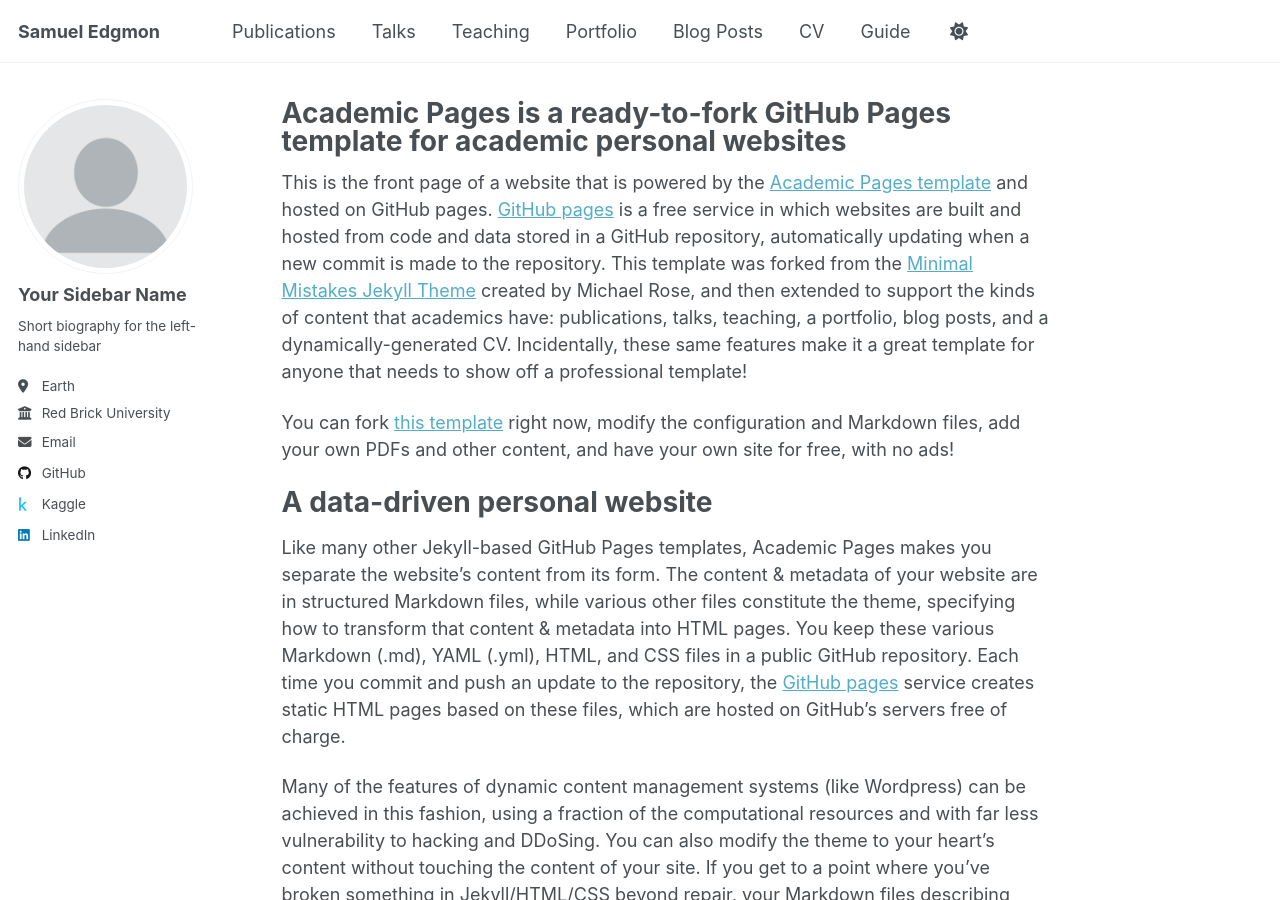
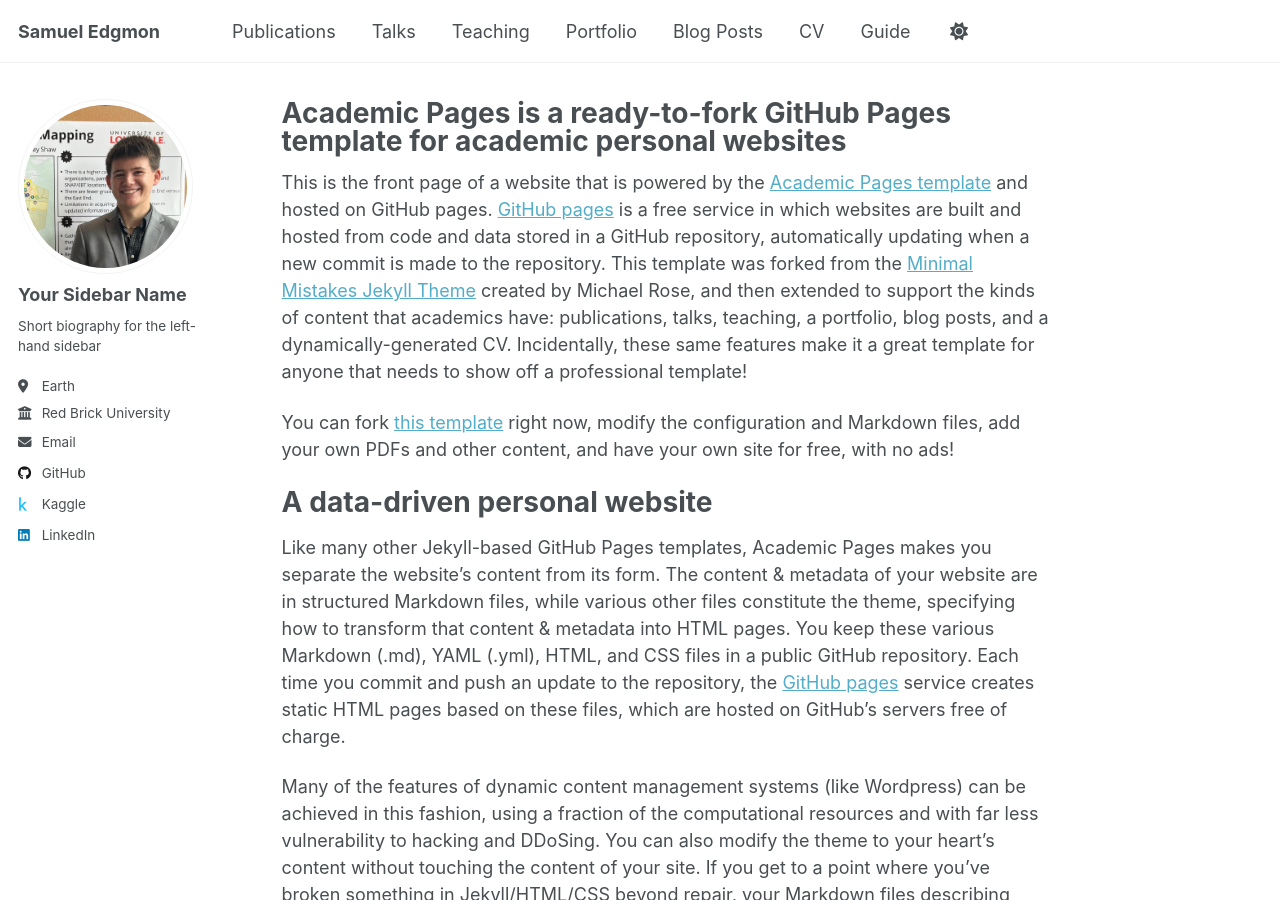
Before and after one commit to gagemeister1/gagemeister1.github.io, a Jekyll site: the page built from _pages/about.md, in a window 1280 px wide and 900 px high. Built offline with Jekyll 4.4.1, drawn with Linux system fonts in a browser that asks for light colours; a script that is not in the unit is left out.

Commit message:
Update _config.yml

```diff
--- a/_config.yml
+++ b/_config.yml
@@ -23,7 +23,7 @@ repository               : "academicpages/academicpages.github.io"
 #               Additional customization can be done by editing /_includes/author-profile.html
 author:
   # Biographic information
-  avatar           : "profile.png"
+  avatar           : "1690329378332.jpg"
   name             : "Your Sidebar Name"
   pronouns         : # example: "she/her"
   bio              : "Short biography for the left-hand sidebar"
```
